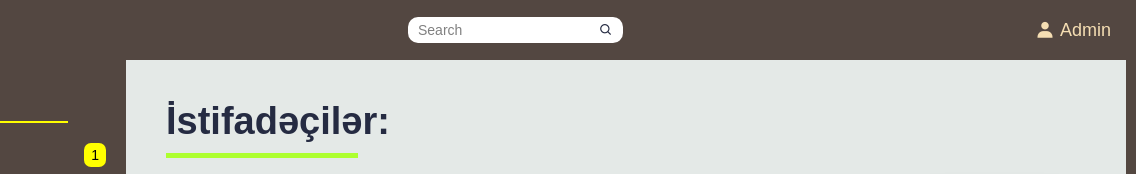
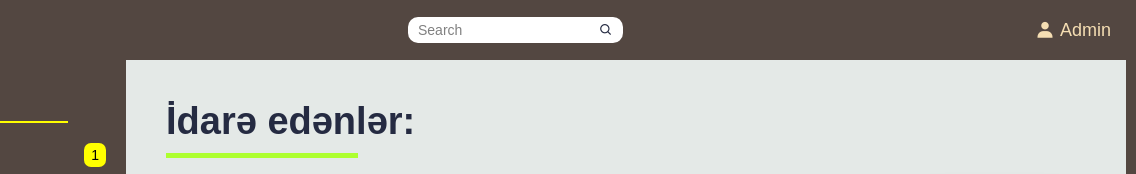
Before and after one commit to neapol2002/adm, a plain HTML site: page managers_admin.html in a window 1280 px wide. Shown: the top 174 px of the page, 144-1280 px from the left. Drawn offline with nearby package versions, Linux system fonts and the light colour scheme.

Commit message:
Add files via upload

```diff
--- a/managers_admin.html
+++ b/managers_admin.html
@@ -144,7 +144,7 @@
 <!--Section title start-->
 
  <div class="title_section">
-              <h2 class="main_section-title">İstifadəçilər:</h2>
+              <h2 class="main_section-title">İdarə edənlər:</h2>
               <div class="title_section-divider"></div>
               </div>
    <!--Section title end-->
```
